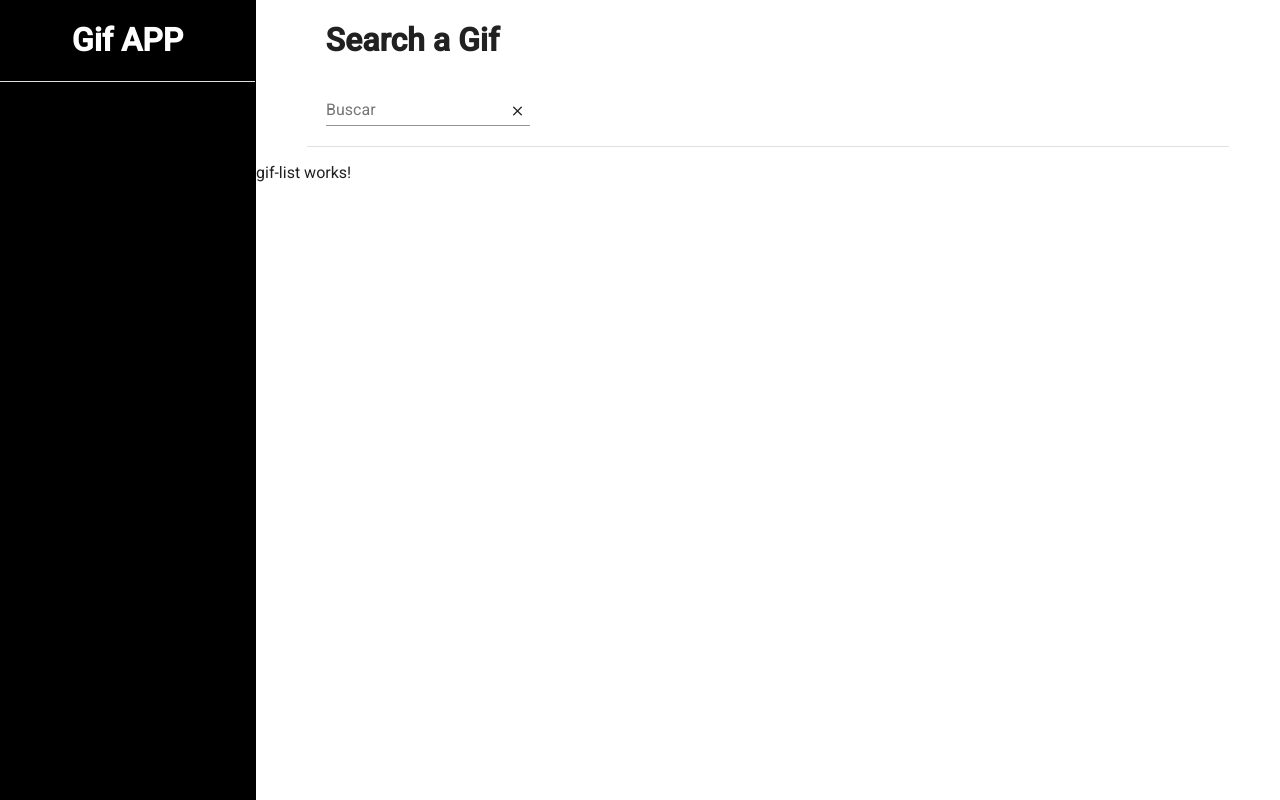
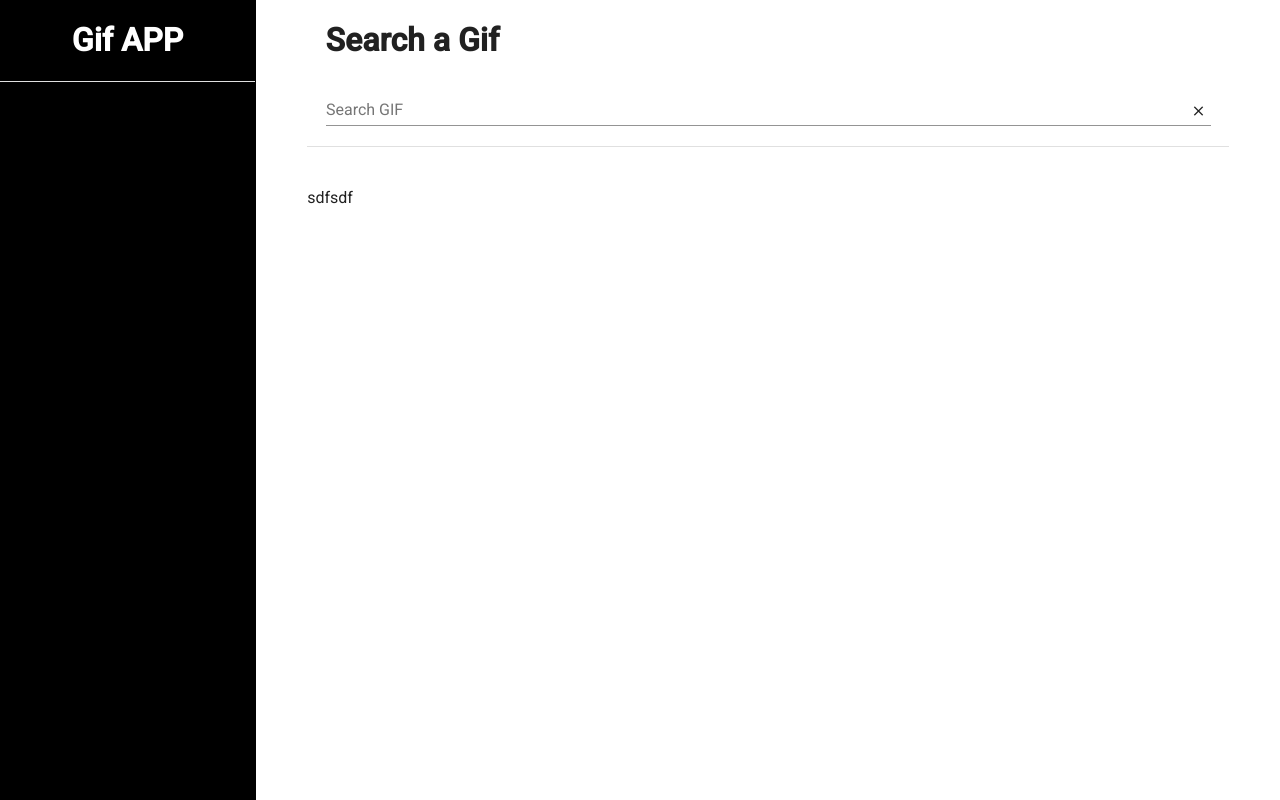
Before and after one commit to angeldeathz/gifs-site-app, an Angular app: page / in a window 1280 px wide. Built offline with nearby package versions, Linux system fonts and the light colour scheme.

Commit message:
Fix components

```diff
--- a/src/app/components/content/gif-list/gif-list.component.html
+++ b/src/app/components/content/gif-list/gif-list.component.html
@@ -1,3 +1,3 @@
-<p>
-  gif-list works!
-</p>
+<div id="content">
+    sdfsdf
+</div>
--- a/src/app/components/content/gif-list/gif-list.component.scss
+++ b/src/app/components/content/gif-list/gif-list.component.scss
@@ -0,0 +1,5 @@
+#content {
+    padding-top: 4%;
+    padding-left: 5%;
+    padding-right: 5%;
+}
--- a/src/app/components/content/gif-search/gif-search.component.html
+++ b/src/app/components/content/gif-search/gif-search.component.html
@@ -2,18 +2,14 @@
   <div id="search">
     <h1>Search a Gif</h1>
 
-    <mat-form-field>
-      <mat-label>Buscar</mat-label>
-      <input matInput type="text">
-      <button mat-button matSuffix mat-icon-button aria-label="Clear">
+    <mat-form-field id="search-input">
+      <mat-label>Search GIF</mat-label>
+      <input matInput type="text" [(ngModel)]="value">
+      <button mat-button matSuffix mat-icon-button aria-label="Clear" (click)="value=''">
         <mat-icon>close</mat-icon>
       </button>
     </mat-form-field>
   </div>
 
-  <div>
-
-  </div>
-
   <mat-divider></mat-divider>
 </div>
--- a/src/app/components/content/gif-search/gif-search.component.scss
+++ b/src/app/components/content/gif-search/gif-search.component.scss
@@ -1,9 +1,13 @@
 #search {
-    margin-left: 2%;
-    margin-right: 2%;
+    padding-left: 2%;
+    padding-right: 2%;
 }
 
 #content {
-    margin-left: 5%;
-    margin-right: 5%;
+    padding-left: 5%;
+    padding-right: 5%;
 }
+
+#search-input {
+    width: 100%;
+}
--- a/src/app/components/content/gif-search/gif-search.component.ts
+++ b/src/app/components/content/gif-search/gif-search.component.ts
@@ -7,6 +7,8 @@ import { Component, OnInit } from '@angular/core';
 })
 export class GifSearchComponent implements OnInit {
 
+  public value = "";
+
   constructor() { }
 
   ngOnInit() {
```
Also changed, not shown: 2 other files (tests, documents, lock files or other folders).
